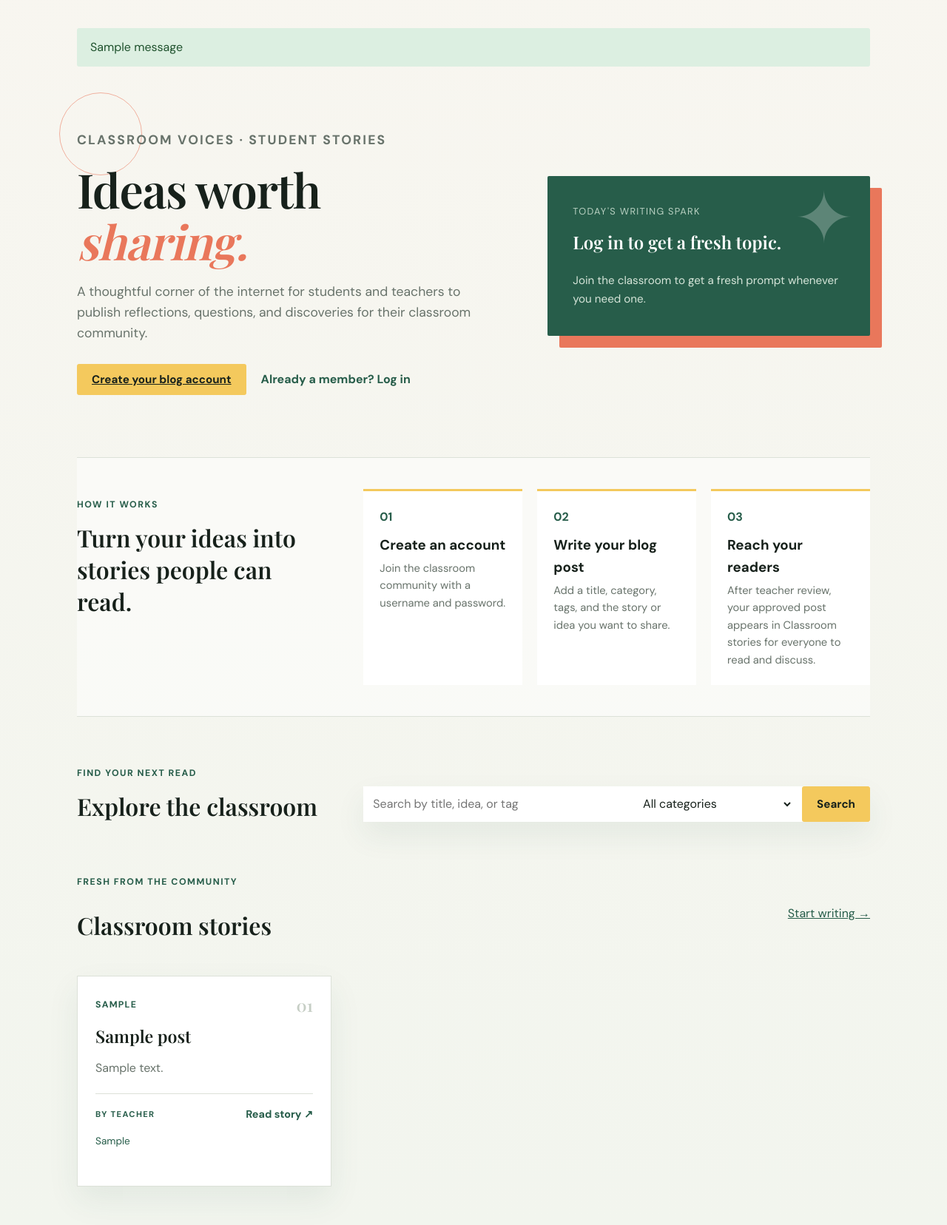
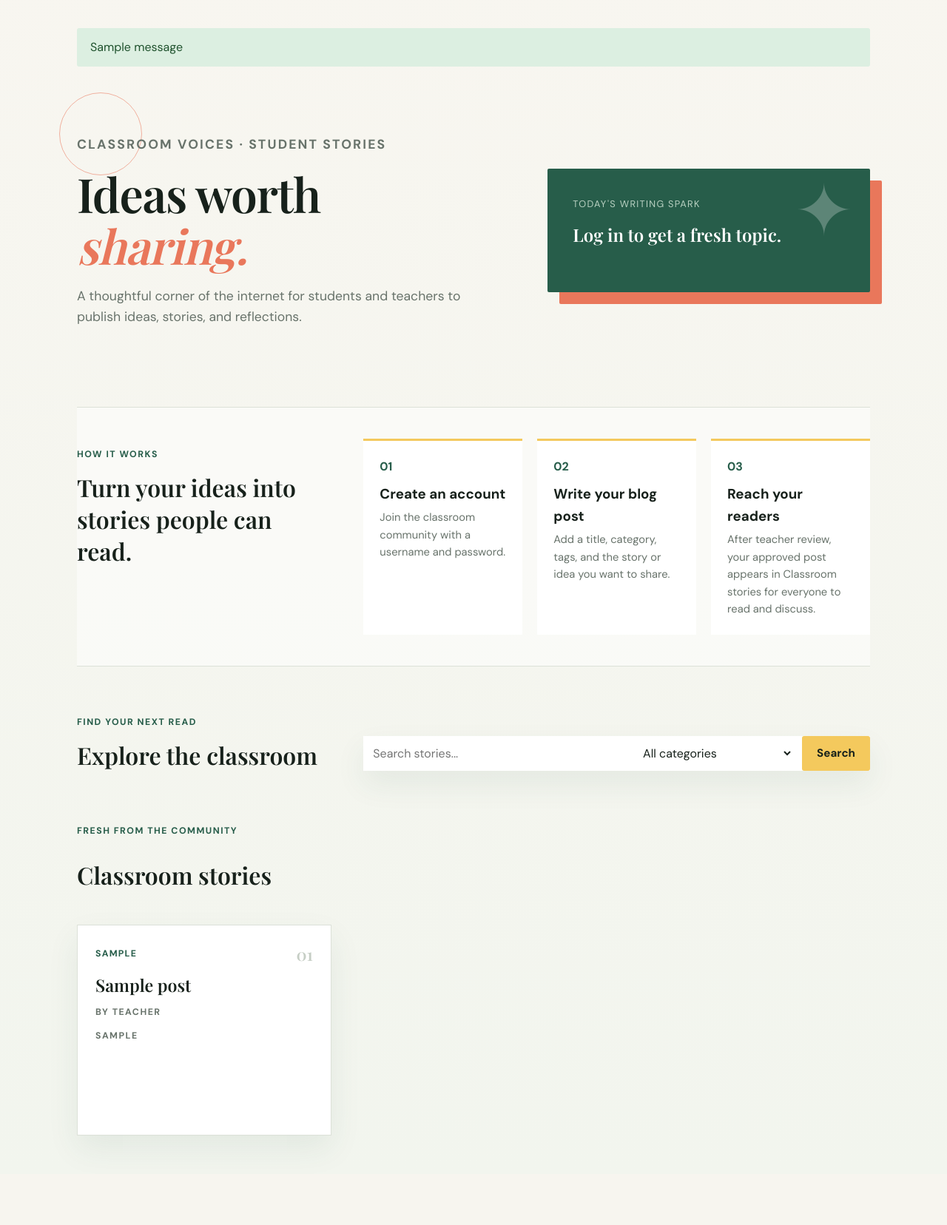
Before and after one commit to vipulchaurasiya227-ship-it/Classroom-blog-, a Flask app: page / in a window 1280 px wide. Shown: the part 76-1732 px from the top of the page at 74% size. After the commit the page ends 1632 px from the top, so only its background shows below. Run offline with Flask 3, Linux system fonts and the light colour scheme; data comes from the database, SQL or seed files in the repository; tables that the repository leaves empty hold one stand-in row (values such as "Sample post"); one stand-in notice (Sample message) is shown; some web fonts are replaced.

Commit message:
Improve homepage accessibility and empty states

```diff
--- a/templates/index.html
+++ b/templates/index.html
@@ -1,9 +1,19 @@
 {% extends "base.html" %}
 {% block content %}
 <section class="hero">
-  <div class="hero-copy"><p class="eyebrow">Classroom Voices · student stories</p><h1>Ideas worth <em>sharing.</em></h1><p>A thoughtful corner of the internet for students and teachers to publish reflections, questions, and discoveries for their classroom community.</p>{% if not g.user %}<div class="hero-actions"><a class="button" href="{{ url_for('register') }}">Create your blog account</a><a class="text-link" href="{{ url_for('login') }}">Already a member? Log in</a></div>{% else %}<div class="hero-actions"><a class="button" href="{{ url_for('new_post') }}">Create a new blog post</a></div>{% endif %}</div>
-  <div class="hero-card"><span>Today's writing spark</span><strong id="topic">Log in to get a fresh topic.</strong>{% if g.user %}<button class="button" onclick="newTopic()">Give me another</button>{% else %}<p>Join the classroom to get a fresh prompt whenever you need one.</p>{% endif %}</div>
+  <div class="hero-copy">
+    <p class="eyebrow">Classroom Voices · student stories</p>
+    <h1>Ideas worth <em>sharing.</em></h1>
+    <p>A thoughtful corner of the internet for students and teachers to publish ideas, stories, and reflections.</p>
+    {% if g.user %}<a class="button" href="{{ url_for('new_post') }}">Share your perspective</a>{% endif %}
+  </div>
+  <div class="hero-card" aria-live="polite">
+    <span>Today's writing spark</span>
+    <strong id="topic">{% if g.user %}Finding a fresh topic…{% else %}Log in to get a fresh topic.{% endif %}</strong>
+    {% if g.user %}<button class="button" type="button" onclick="newTopic()">Give me another</button>{% endif %}
+  </div>
 </section>
+
 <section class="how-it-works">
   <div><p class="eyebrow">How it works</p><h2>Turn your ideas into stories people can read.</h2></div>
   <div class="steps">
@@ -12,19 +22,71 @@
     <article><span>03</span><h3>Reach your readers</h3><p>After teacher review, your approved post appears in Classroom stories for everyone to read and discuss.</p></article>
   </div>
 </section>
-<section class="discovery"><div><p class="eyebrow">Find your next read</p><h2>Explore the classroom</h2></div><form class="filters"><label class="sr-only" for="story-search">Search stories</label><input id="story-search" name="q" value="{{ query }}" placeholder="Search by title, idea, or tag"><label class="sr-only" for="story-category">Filter by category</label><select id="story-category" name="category"><option value="">All categories</option>{% for category in categories %}<option {% if selected_category == category.category %}selected{% endif %}>{{ category.category }}</option>{% endfor %}</select><button class="button" type="submit">Search</button></form></section>
+
+<section class="discovery">
+  <div><p class="eyebrow">Find your next read</p><h2>Explore the classroom</h2></div>
+  <form class="filters" method="get" role="search">
+    <label class="sr-only" for="story-search">Search stories</label>
+    <input id="story-search" name="q" value="{{ query }}" placeholder="Search stories...">
+    <label class="sr-only" for="story-category">Filter by category</label>
+    <select id="story-category" name="category">
+      <option value="">All categories</option>
+      {% for category in categories %}
+        <option value="{{ category }}" {% if request.args.get('category') == category %}selected{% endif %}>{{ category }}</option>
+      {% endfor %}
+    </select>
+    <button class="button" type="submit">Search</button>
+  </form>
+</section>
+
 {% if my_pending_posts %}
-<section class="pending-section"><div class="section-heading"><div><p class="eyebrow">Visible only to you</p><h2>Your posts awaiting review</h2></div><span class="status-badge">Teacher approval required</span></div><div class="pending-grid">{% for post in my_pending_posts %}<article class="pending-card"><p class="meta">{{ post.category }} · submitted {{ post.created_at }}</p><h3><a href="{{ url_for('post_detail', post_id=post.id) }}">{{ post.title }}</a></h3><p>{{ post.body[:180] }}{% if post.body|length > 180 %}...{% endif %}</p><p class="hint">This post will appear in Classroom stories after a teacher approves it.</p></article>{% endfor %}</div></section>
+<section class="pending-section">
+  <div class="section-heading">
+    <div><p class="eyebrow">Visible only to you</p><h2>Your posts awaiting review</h2></div>
+    <span class="status-badge">Teacher approval required</span>
+  </div>
+  <div class="post-grid">
+    {% for post in my_pending_posts %}
+      <article class="post-card">
+        <div class="post-card-top"><span class="category-label">{{ post.category }}</span><span class="status-badge">Awaiting review</span></div>
+        <h3><a href="{{ url_for('post_detail', post_id=post.id) }}">{{ post.title }}</a></h3>
+      </article>
+    {% endfor %}
+  </div>
+</section>
 {% endif %}
-<div class="section-heading"><div><p class="eyebrow">Fresh from the community</p><h2>Classroom stories</h2></div>{% if g.user %}<a href="{{ url_for('new_post') }}">Share your perspective →</a>{% else %}<a href="{{ url_for('register') }}">Start writing →</a>{% endif %}</div>
-<div class="post-grid">
-{% for post in posts %}<article class="post-card"><div class="post-card-top"><span class="category-label">{{ post.category }}</span><span class="post-number">{{ "%02d"|format(loop.index) }}</span></div><h3><a href="{{ url_for('post_detail', post_id=post.id) }}">{{ post.title }}</a></h3><p>{{ post.body[:180] }}{% if post.body|length > 180 %}...{% endif %}</p><div class="post-card-footer"><span class="meta">By {{ post.username }}</span><a class="read-link" href="{{ url_for('post_detail', post_id=post.id) }}">Read story <span aria-hidden="true">↗</span></a></div>{% if post.tags %}<div class="tags">{{ post.tags }}</div>{% endif %}</article>{% else %}<div class="empty"><h3>No stories yet</h3><p>Be the first student to share an idea.</p>{% if not g.user %}<a class="button" href="{{ url_for('register') }}">Create an account and write one</a>{% endif %}</div>{% endfor %}
-</div>
+
+<section class="stories-section">
+  <div class="section-heading">
+    <div><p class="eyebrow">Fresh from the community</p><h2>Classroom stories</h2></div>
+    {% if g.user %}<a href="{{ url_for('new_post') }}">Share your perspective →</a>{% endif %}
+  </div>
+  <div class="post-grid">
+    {% for post in posts %}
+      <article class="post-card">
+        <div class="post-card-top"><span class="category-label">{{ post.category }}</span><span class="post-number">{{ "%02d"|format(loop.index) }}</span></div>
+        <h3><a href="{{ url_for('post_detail', post_id=post.id) }}">{{ post.title }}</a></h3>
+        <p class="meta">by {{ post.username }}</p>
+        {% if post.tags %}<p class="meta">{{ post.tags }}</p>{% endif %}
+      </article>
+    {% else %}
+      <p class="empty-state">No stories found. Try another search or category.</p>
+    {% endfor %}
+  </div>
+</section>
+
 <script>
 async function newTopic() {
-  const response = await fetch("{{ url_for('api_topic') }}");
-  const data = await response.json();
-  document.getElementById("topic").textContent = data.topic;
+  const topic = document.getElementById("topic");
+  topic.textContent = "Finding a fresh topic…";
+  try {
+    const response = await fetch("{{ url_for('api_topic') }}");
+    if (!response.ok) throw new Error("Topic request failed");
+    const data = await response.json();
+    topic.textContent = data.topic || "What is one small thing that made you smile today?";
+  } catch (error) {
+    topic.textContent = "What is one small thing that made you smile today?";
+  }
 }
 {% if g.user %}newTopic();{% endif %}
 </script>
```
